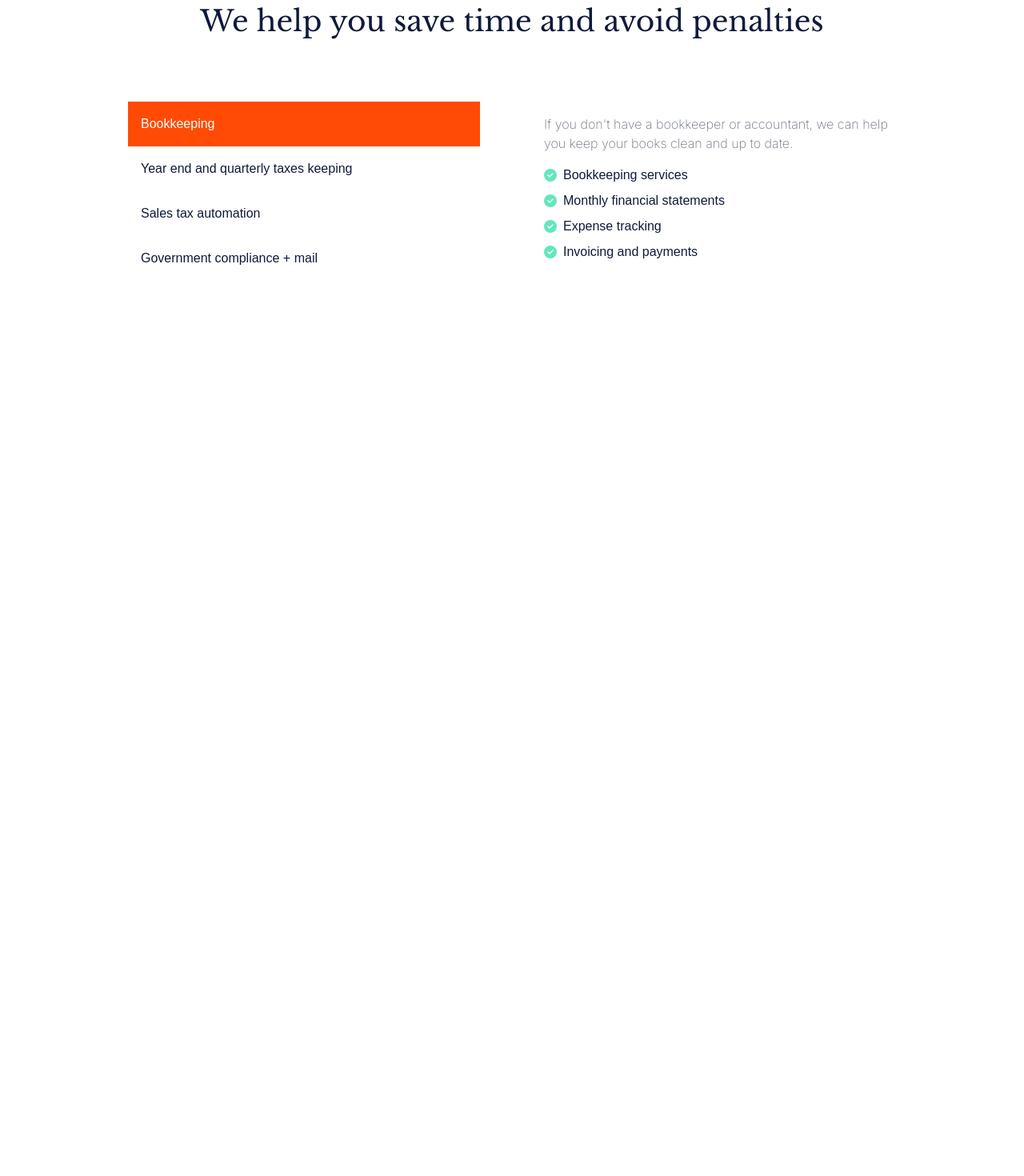
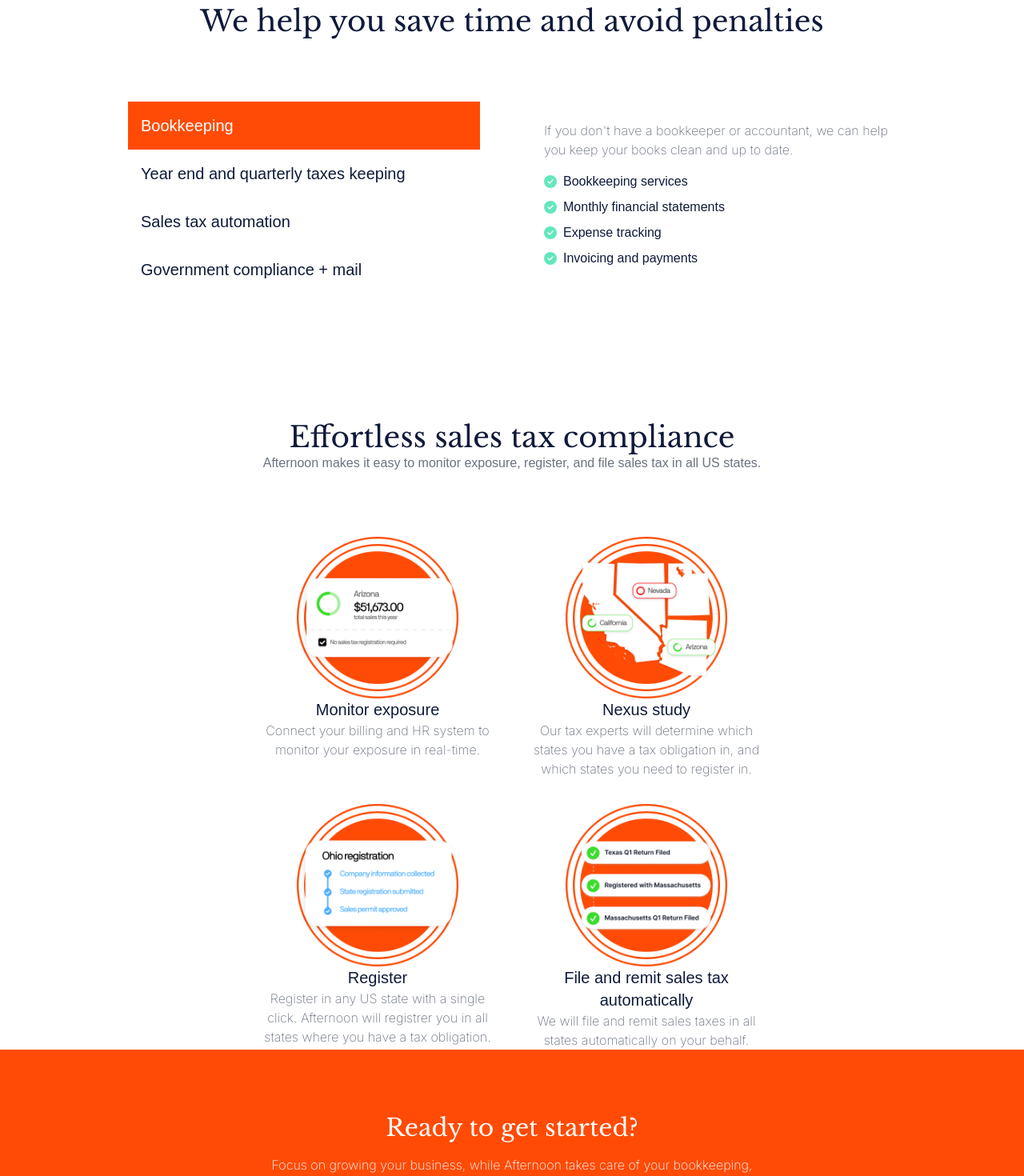
Before and after one commit to shivam-chandrayan/afternoon-landing-page, a Next.js app: page / in a window 1280 px wide. Shown: the part 1240-2710 px from the top of the page at 80% size. Before the commit the page ends 1591 px from the top, so only its background shows below. Built offline with nearby package versions, Linux system fonts and the light colour scheme.

Commit message:
add highlights section

```diff
--- /dev/null
+++ b/src/app/HighLights.tsx
@@ -0,0 +1,44 @@
+const highlightList = [
+  {
+    title: "Monitor exposure",
+    desc: "Connect your billing and HR system to monitor your exposure in real-time.",
+  },
+  {
+    title: "Nexus study",
+    desc: "Our tax experts will determine which states you have a tax obligation in, and which states you need to register in.",
+  },
+  {
+    title: "Register",
+    desc: "Register in any US state with a single click. Afternoon will registrer you in all states where you have a tax obligation.",
+  },
+  {
+    title: "File and remit sales tax automatically",
+    desc: "We will file and remit sales taxes in all states automatically on your behalf.",
+  },
+];
+
+const Highlights = () => {
+  return (
+    <div className="highlightSection mx-40 mt-40">
+      <h1 className="text-4xl text-center text-font-primary">
+        Effortless sales tax compliance
+      </h1>
+      <h2 className="text-md text-center text-font-secondary">
+        Afternoon makes it easy to monitor exposure, register, and file sales
+        tax in all US states.
+      </h2>
+
+      <div className="mt-20 grid grid-cols-2 gap-8 mx-40">
+        {highlightList.map((h, i) => (
+          <div key={i} className="flex flex-col items-center text-center">
+            <img src={`${h.title}.png`} alt="" className="w-2/3" />
+            <h3 className="text-xl text-font-primary">{h.title}</h3>
+            <p className="text-md text-font-secondary">{h.desc}</p>
+          </div>
+        ))}
+      </div>
+    </div>
+  );
+};
+
+export default Highlights;
--- a/src/app/page.tsx
+++ b/src/app/page.tsx
@@ -1,6 +1,8 @@
-import Features from "@/components/Features";
-import NavBar from "@/components/Navbar";
+import Features from "@/app/Features";
+import NavBar from "@/app/Navbar";
 import Image from "next/image";
+import Highlights from "./HighLights";
+import Footer from "./Footer";
 
 export default function Home() {
   return (
@@ -13,10 +15,10 @@ export default function Home() {
             <h1 className="text-4xl text-font-primary">
               All-in-one bookkeeping and tax platform for ecommerce brands
             </h1>
-            <p className="text-md mt-4 text-font-secondary">
+            <h2 className="text-md mt-4 text-font-secondary">
               Focus on growing your business, while Afternoon takes care of your
               bookkeeping, income and sales taxes.
-            </p>
+            </h2>
             <div className="pt-16">
               <a
                 className="bg-primary py-4 px-16 mt-8 text-white text-lg font-semibold"
@@ -30,6 +32,10 @@ export default function Home() {
       </div>
 
       <Features />
+
+      <Highlights />
+
+      <Footer />
     </div>
   );
 }
--- a/src/components/Features.tsx
+++ /dev/null
@@ -1,100 +0,0 @@
-"use client";
-
-import { useState } from "react";
-
-const featuresList = [
-  {
-    title: "Bookkeeping",
-    desc: "If you don't have a bookkeeper or accountant, we can help you keep your books clean and up to date.",
-    highlights: [
-      "Bookkeeping services",
-      "Monthly financial statements",
-      "Expense tracking",
-      "Invoicing and payments",
-    ],
-  },
-  {
-    title: "Year end and quarterly taxes keeping",
-    desc: "If you don't work with CPA we can help you file your year end and quarterly taxes.",
-    highlights: [
-      "Year-end tax filing",
-      "Quarterly estimated tax calculations",
-      "Tax deduction optimization",
-      "Audit support",
-    ],
-  },
-  {
-    title: "Sales tax automation",
-    desc: "Calculate, file, and remit sales tax in all US states automatically.",
-    highlights: [
-      "Nexus monitoring",
-      "Support for all 50 US States",
-      "Annual, quarterly or monthly filings",
-      "Audit support",
-    ],
-  },
-  {
-    title: "Government compliance + mail",
-    desc: "Automate goverment communication and filings.",
-    highlights: [
-      "Compliance calendar with all key dates",
-      "LLC Renewals",
-      "Annual reports with states",
-      "No more missed snail mail",
-    ],
-  },
-];
-
-const activeFeatureStyles = `
-    bg-primary text-white
-`;
-
-const Features = () => {
-  const [activeFeatureIndex, setActiveFeatureIndex] = useState(0);
-
-  const handleClick = (index: number) => {
-    setActiveFeatureIndex(index);
-  };
-
-  return (
-    <div className="features-section mx-40 mt-40">
-      <h1 className="text-4xl text-center text-font-primary">
-        We help you save time and avoid penalties
-      </h1>
-      <div className="grid grid-cols-2 gap-20 text-font-primary mt-20">
-        <div>
-          {featuresList.map((feature, index) => (
-            <div
-              className={`p-4 cursor-pointer ${
-                activeFeatureIndex === index ? activeFeatureStyles : null
-              }`}
-              onClick={() => handleClick(index)}
-              key={index}
-            >
-              {feature.title}
-            </div>
-          ))}
-        </div>
-        <div className="flex items-center">
-          <div>
-            <p className="mb-4 text-font-secondary">
-              {featuresList[activeFeatureIndex].desc}
-            </p>
-            <div className="text-font-primary">
-              {featuresList[activeFeatureIndex].highlights.map((h, i) => (
-                <div className="flex mb-2 gap-2">
-                  {/* <div> */}
-                  <img className="w-4" src="/circle-check-solid.svg" alt="" />
-                  {/* </div> */}
-                  <div>{h}</div>
-                </div>
-              ))}
-            </div>
-          </div>
-        </div>
-      </div>
-    </div>
-  );
-};
-
-export default Features;
```
Also changed, not shown: src/app/Navbar.tsx (renamed from src/components/Navbar.tsx).
